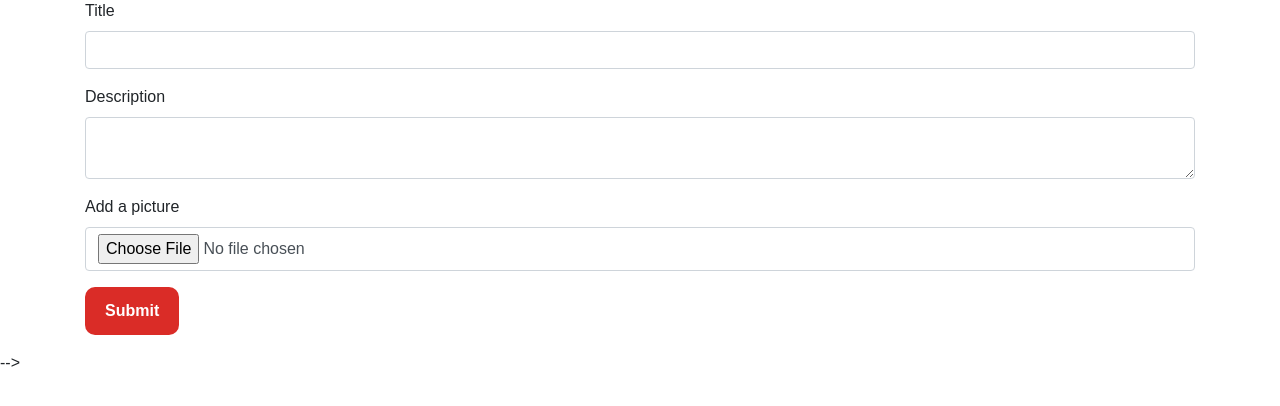
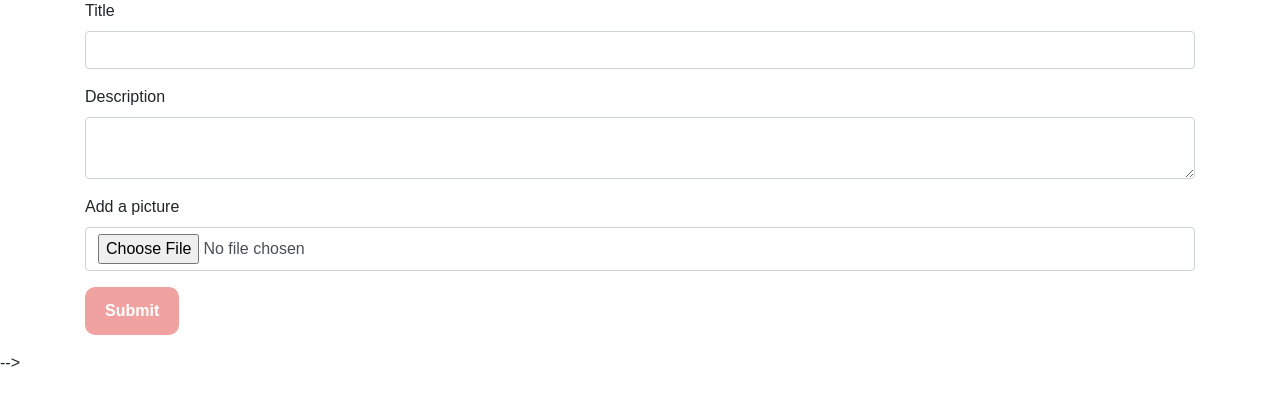
Before and after one commit to Kweku7k/src, a Flask app: page /addpost in a window 1280 px wide. Shown: the part 188-594 px from the top of the page. Run offline with Flask 2, Linux system fonts and the light colour scheme; some libraries are stand-ins or nearby versions.

Commit message:
add post successful

```diff
--- a/templates/addpost.html
+++ b/templates/addpost.html
@@ -1,4 +1,12 @@
 {% extends "layout.html" %}
+
+{% block head %}
+<meta name="viewport" content="width=device-width, initial-scale=1">
+<link rel="stylesheet" href="https://maxcdn.bootstrapcdn.com/bootstrap/4.5.2/css/bootstrap.min.css">
+<script src="https://ajax.googleapis.com/ajax/libs/jquery/3.5.1/jquery.min.js"></script>
+<script src="https://cdnjs.cloudflare.com/ajax/libs/popper.js/1.16.0/umd/popper.min.js"></script>
+<script src="https://maxcdn.bootstrapcdn.com/bootstrap/4.5.2/js/bootstrap.min.js"></script>
+{% endblock %}
 
 {% block body %}
 <div class="container">
@@ -36,8 +44,11 @@
       </div>
 
       <!-- <h6 id="firebaseLink"></h6> -->
-    <div style="text-align: left;" class="form-group">
-        {{form.submit (class="button")}}
+    <div id="submitButton" style="text-align: left;"  class="form-group disabled">
+        <button class="button" style="background-color: #da2d2770;">Submit</button>
+        <!-- <button>
+            <div class="spinner-border"></div><span>Test</span>
+        </button> -->
     </div>
 
     <div class="form-group">
@@ -51,10 +62,13 @@
 
 <script>
 
-
     var firebaseLink = document.getElementById("firebaseLink").innerText
     // Push batch images to storage and store references in the database
     var pushImage = function (file) {
+        document.getElementById('submitButton').innerHTML = `
+        <button class="button" style="background-color: #da2d2770;">Uploading Images</button>
+        `
+
        // var uid = firebase.auth().currentUser.uid;
        // Create storage reference
        var ref = firebase.storage().ref(`/ineruu-142dc-default-rtdb/Images/`).child(file.name + ".jpg");
@@ -84,11 +98,14 @@
         //    firebaseLink = downloadURL
            document.getElementById("firebaseLink").value = downloadURL
            console.log("Firebase Link: " + firebaseLink)
+            document.getElementById('submitButton').innerHTML = `{{form.submit (class="button")}}`
+
          });
                console.log(task);
                console.log(image);
                console.log(secondImage.PromiseResult).then(res => {
                    console.log("THis is" + res)
+
                });
 
                // Data model to be uploaded to the database
```
Also changed, not shown: 1 other file.
